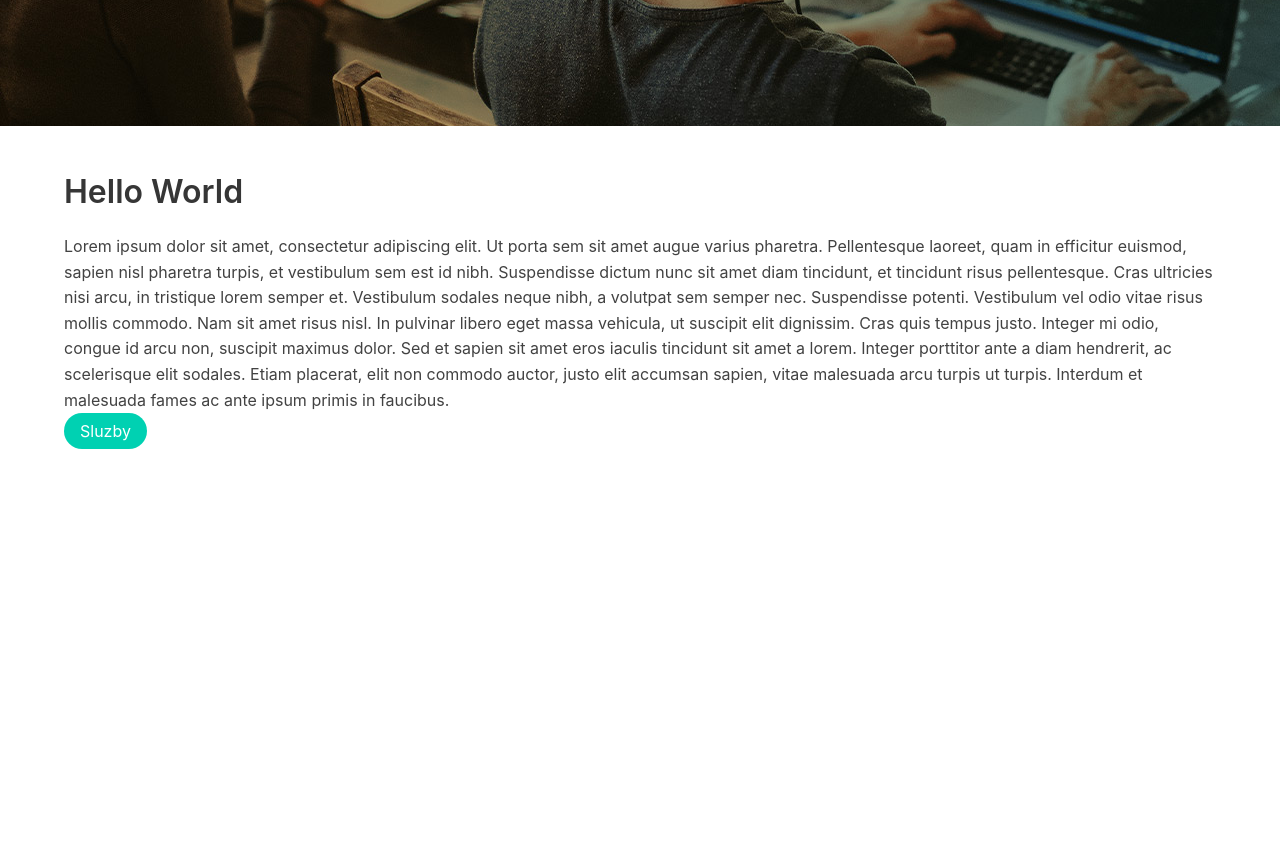
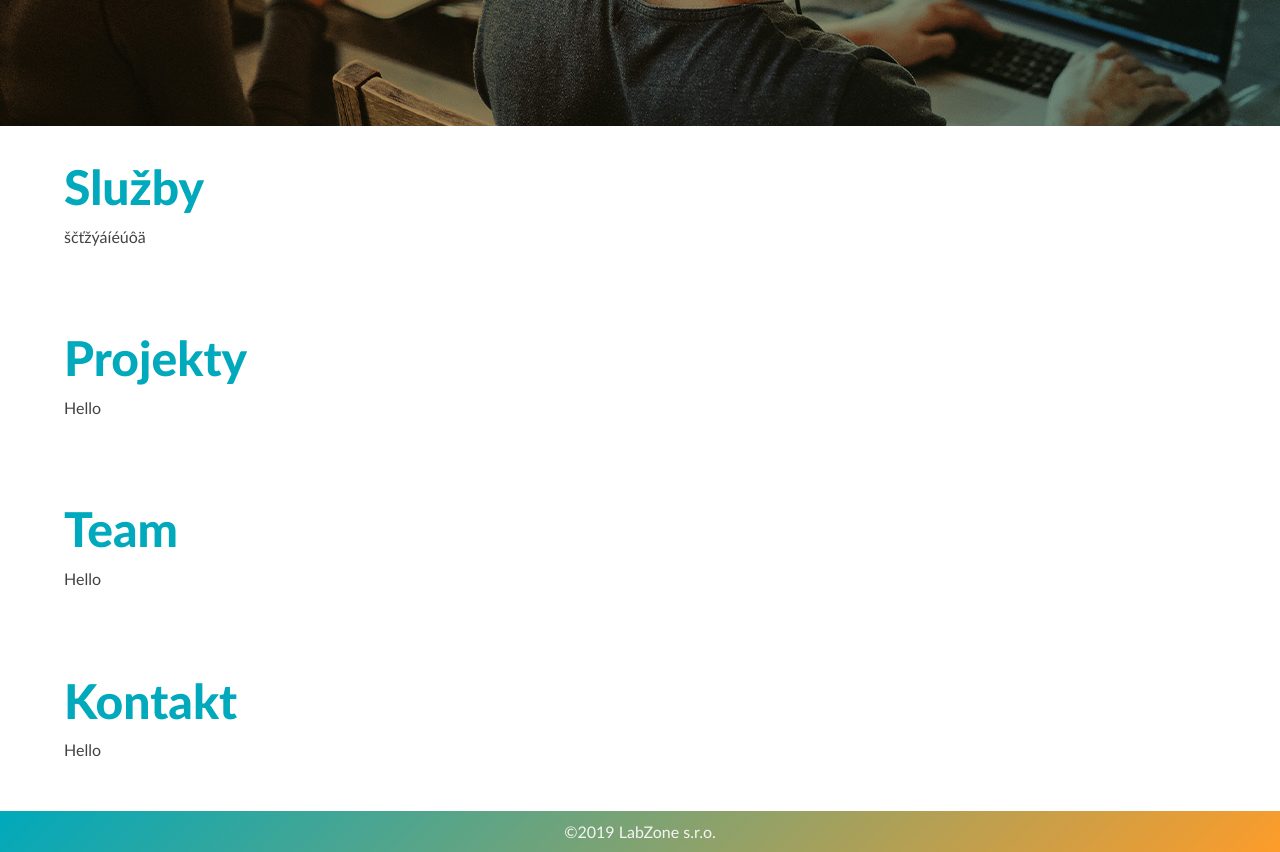
Before and after one commit to LabZoneSK/labzone-hp, a React (Create React App) app: page / in a window 1280 px wide. Shown: the part 260-1112 px from the top of the page. Before the commit the page ends 800 px from the top, so only its background shows below. Built offline with nearby package versions, Linux system fonts and the light colour scheme.

Commit message:
Add Lato font and footer.

```diff
--- a/src/App.js
+++ b/src/App.js
@@ -1,10 +1,11 @@
 import React, { Component } from 'react'
-import logo from './logo.svg'
 import './App.scss'
 
-import Button from './common/Button'
 import NavBar from './common/NavBar'
 import Hero from './common/Hero'
+
+import Home from './home'
+import Section from './common/Section';
 
 class App extends Component {
   render () {
@@ -13,32 +14,11 @@ class App extends Component {
         <NavBar />
         <main>
           <Hero />
-          <section className='App section'>
-            <div className='container'>
-              <h1 className='title'>Hello World</h1>
-              <p>
-                Lorem ipsum dolor sit amet, consectetur adipiscing elit. Ut
-                porta sem sit amet augue varius pharetra. Pellentesque laoreet,
-                quam in efficitur euismod, sapien nisl pharetra turpis, et
-                vestibulum sem est id nibh. Suspendisse dictum nunc sit amet
-                diam tincidunt, et tincidunt risus pellentesque. Cras ultricies
-                nisi arcu, in tristique lorem semper et. Vestibulum sodales
-                neque nibh, a volutpat sem semper nec. Suspendisse potenti.
-                Vestibulum vel odio vitae risus mollis commodo. Nam sit amet
-                risus nisl. In pulvinar libero eget massa vehicula, ut suscipit
-                elit dignissim. Cras quis tempus justo. Integer mi odio, congue
-                id arcu non, suscipit maximus dolor. Sed et sapien sit amet eros
-                iaculis tincidunt sit amet a lorem. Integer porttitor ante a
-                diam hendrerit, ac scelerisque elit sodales. Etiam placerat,
-                elit non commodo auctor, justo elit accumsan sapien, vitae
-                malesuada arcu turpis ut turpis. Interdum et malesuada fames ac
-                ante ipsum primis in faucibus.
-              </p>
-
-              <Button label='Sluzby' />
-            </div>
-          </section>
+          <Home />
         </main>
+        <footer className="labzone-footer has-text-centered">
+          &copy;{new Date().getFullYear()} LabZone s.r.o.
+        </footer>
       </React.Fragment>
     )
   }
--- a/src/App.scss
+++ b/src/App.scss
@@ -1,7 +1,20 @@
 @import 'styles/_colors.scss';
+
+/** Fonts **/
+@font-face {
+  font-family: Lato;
+  src: url('/fonts/Lato-Regular.ttf');
+}
+
+@font-face {
+  font-family: Lato-Heavy;
+  src: url('/fonts/Lato-Heavy.ttf');
+  font-weight: bold;
+}
 
 body {
   color: $primary-color;
+  font-family: 'Lato', sans-serif;
   line-height: 1.6em;
 }
 
@@ -9,5 +22,13 @@ body {
   background: none;
 }
 .brand-name {
+  font-family: 'Lato', sans-serif;
+  font-size: 1.6em;
   padding: .5em;
 }
+
+.labzone-footer {
+  background: linear-gradient(135deg, $lab-blue 0%,$lab-orange 100%);
+  color: $light-color;
+  padding: .5em;
+}
--- /dev/null
+++ b/src/common/Section.js
@@ -0,0 +1,16 @@
+import React from 'react'
+
+import './Section.scss'
+const Section = ({ title, children }) => {
+  console.log(children)
+  return (
+    <section className='App section'>
+      <div className='container'>
+        <h1 className='section-title'>{title}</h1>
+        {children}
+      </div>
+    </section>
+  )
+}
+
+export default Section
--- /dev/null
+++ b/src/common/Section.scss
@@ -0,0 +1,9 @@
+@import '../styles/colors';
+
+.section-title {
+  color: $lab-blue;
+  font-family: 'Lato-Heavy';
+  font-size: 3em;
+  font-weight: 700;
+  margin-bottom: .5em;
+}
--- /dev/null
+++ b/src/home/Home.js
@@ -0,0 +1,27 @@
+import React from 'react'
+
+import Section from '../common/Section'
+
+const Home = () => {
+  return (
+    <React.Fragment>
+      <Section title='Služby'>
+        <p>ščťžýáíéúôä</p>
+      </Section>
+
+      <Section title='Projekty'>
+        <p>Hello</p>
+      </Section>
+
+      <Section title='Team'>
+        <p>Hello</p>
+      </Section>
+
+      <Section title='Kontakt'>
+        <p>Hello</p>
+      </Section>
+    </React.Fragment>
+  )
+}
+
+export default Home
--- /dev/null
+++ b/src/home/index.js
@@ -0,0 +1,3 @@
+import Home from './Home';
+
+export default Home;
```
Also changed, not shown: public/fonts/Lato-Heavy.ttf (added), public/fonts/Lato-Regular.ttf (added).
